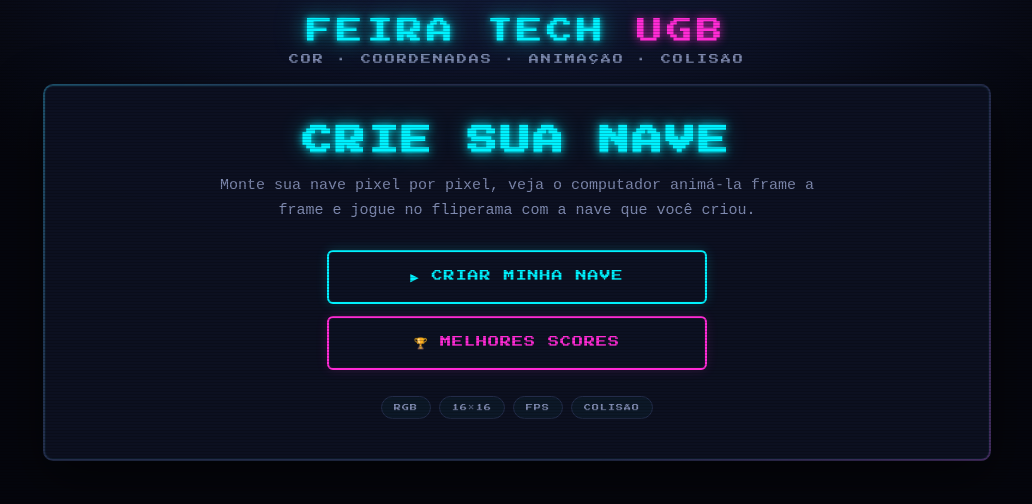
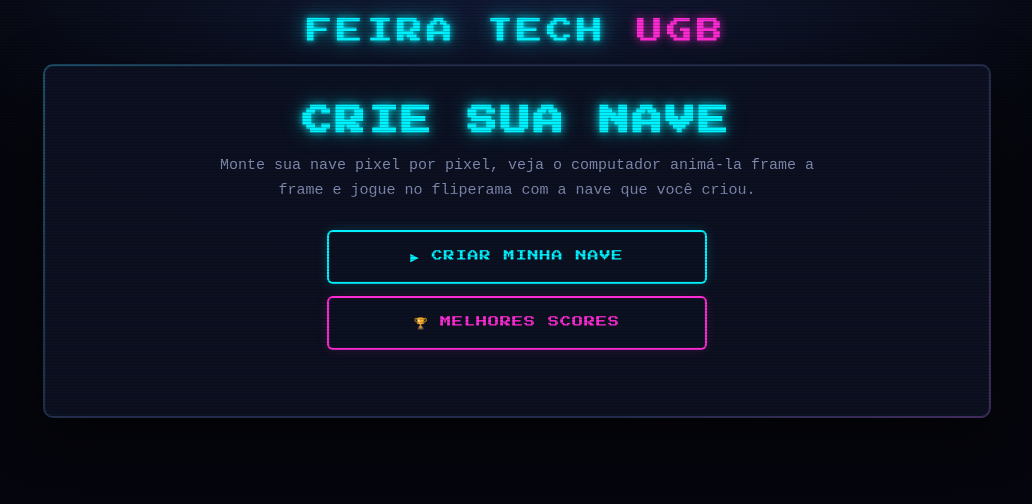
Before and after one commit to ohcarlos/feira-tech-ugb, a plain HTML site: page index.html in a window 1280 px wide. Shown: the whole page, without its empty margins (123-1155 px from the left). Drawn offline with Linux system fonts and the light colour scheme.

Commit message:
hotfix: mudancas de legenda no front

```diff
--- a/index.html
+++ b/index.html
@@ -14,7 +14,6 @@
 
   <header class="topbar">
     <div class="logo">FEIRA TECH <span>UGB</span></div>
-    <div class="tagline">COR · COORDENADAS · ANIMAÇÃO · COLISÃO</div>
   </header>
 
   <main class="stage">
@@ -32,7 +31,7 @@
           <button id="btn-hall" class="btn btn-secondary btn-xl">🏆 MELHORES SCORES</button>
         </div>
         <div class="concept-chips">
-          <span>RGB</span><span>16×16</span><span>FPS</span><span>COLISÃO</span>
+          <!-- <span>RGB</span><span>16×16</span><span>FPS</span><span>COLISÃO</span> -->
         </div>
       </div>
     </section>
```
